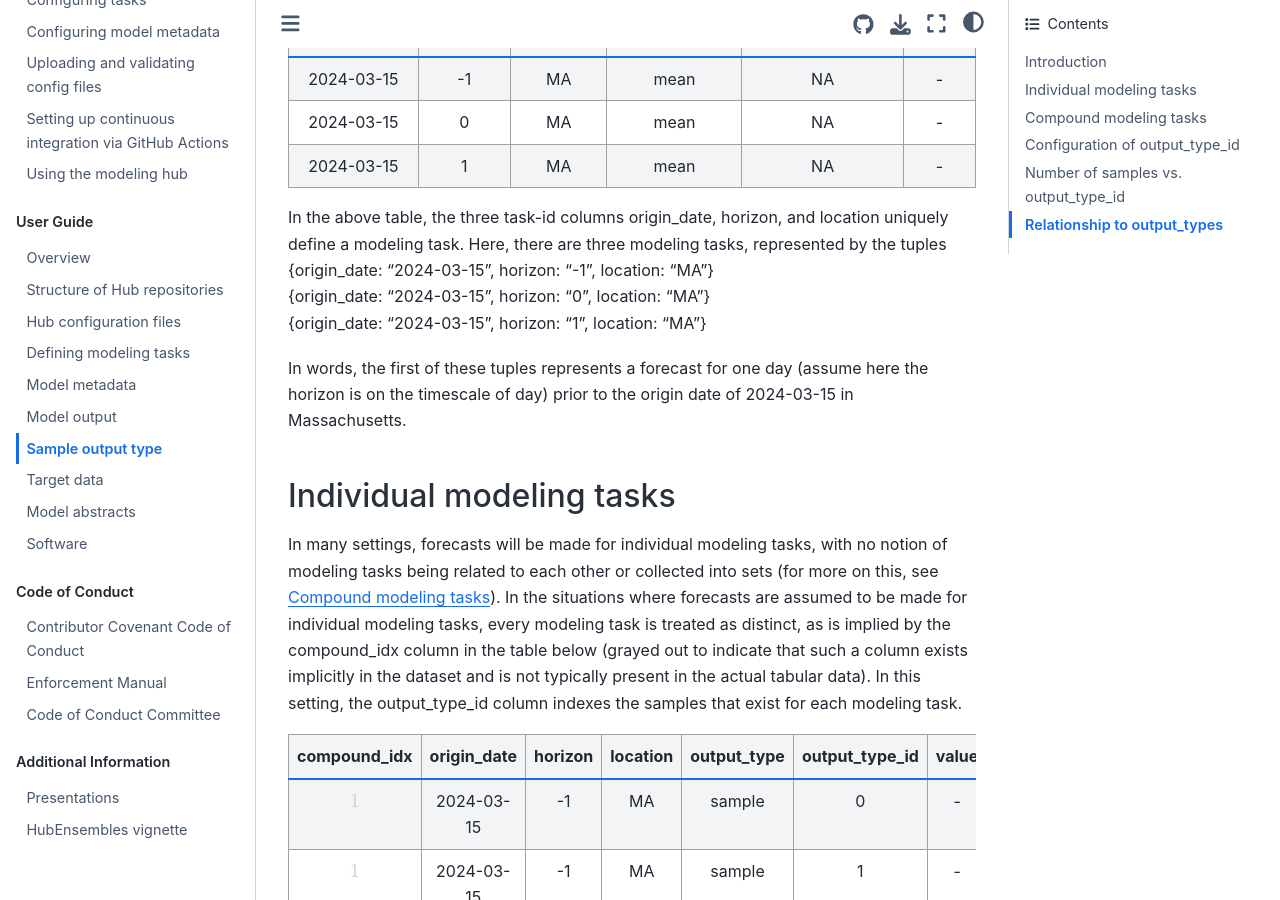
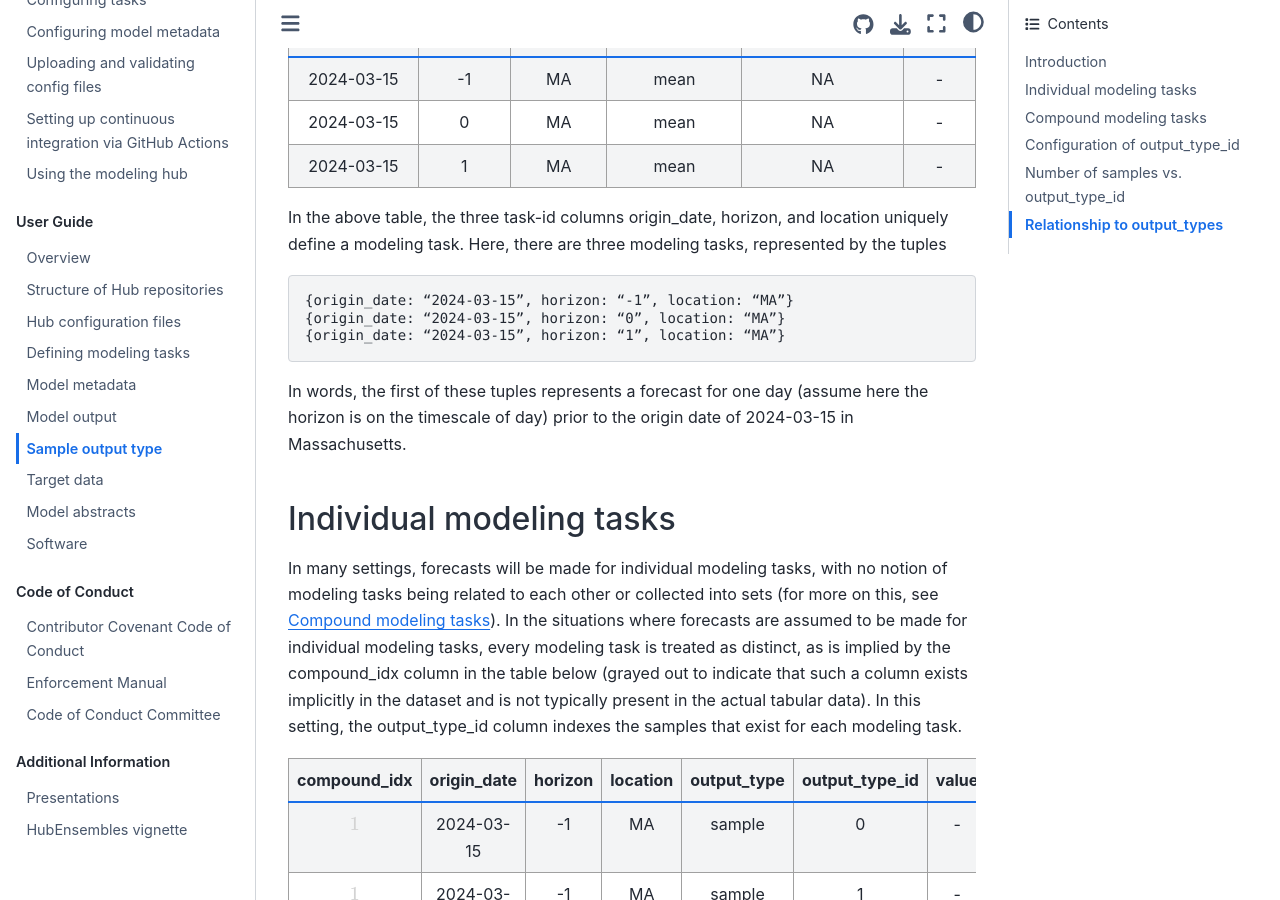
Before and after one commit to hubverse-org/hubDocs, a Sphinx documentation site: the page built from docs/source/user-guide/sample-output-type.md, in a window 1280 px wide and 900 px high, scrolled down 522 px. Built offline with Sphinx 7.4.7 and the Sphinx Book theme 1.1.4, drawn with Linux system fonts in a browser that asks for light colours.

Commit message:
Change lines 16-18 to "code block"

````diff
--- a/docs/source/user-guide/sample-output-type.md
+++ b/docs/source/user-guide/sample-output-type.md
@@ -12,10 +12,13 @@ Take the following model_output data for the mean output_type as an example:
 | 2024-03-15 |  0 | MA | mean | NA| - |
 | 2024-03-15 |  1 | MA | mean | NA| - |
 
+
 In the above table, the three task-id columns origin_date, horizon, and location uniquely define a modeling task. Here, there are three modeling tasks, represented by the tuples <br>
-{origin_date: “2024-03-15”, horizon: “-1”, location: “MA”}<br>
-{origin_date: “2024-03-15”, horizon: “0”, location: “MA”}<br>
-{origin_date: “2024-03-15”, horizon: “1”, location: “MA”}<br>
+```
+{origin_date: “2024-03-15”, horizon: “-1”, location: “MA”}
+{origin_date: “2024-03-15”, horizon: “0”, location: “MA”}
+{origin_date: “2024-03-15”, horizon: “1”, location: “MA”}
+```
 
 In words, the first of these tuples represents a forecast for one day (assume here the horizon is on the timescale of day) prior to the origin date of 2024-03-15 in Massachusetts.
 
````
